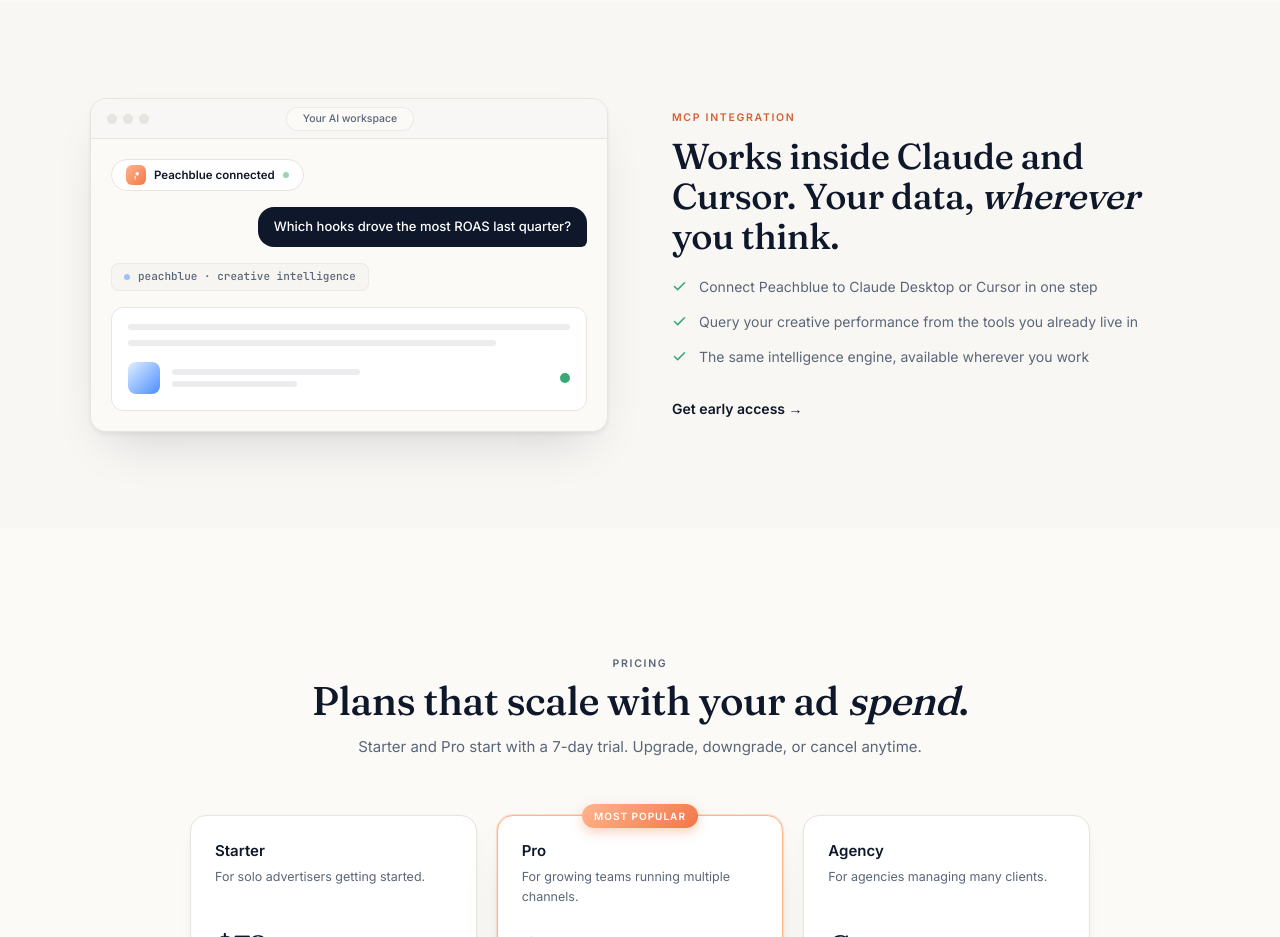
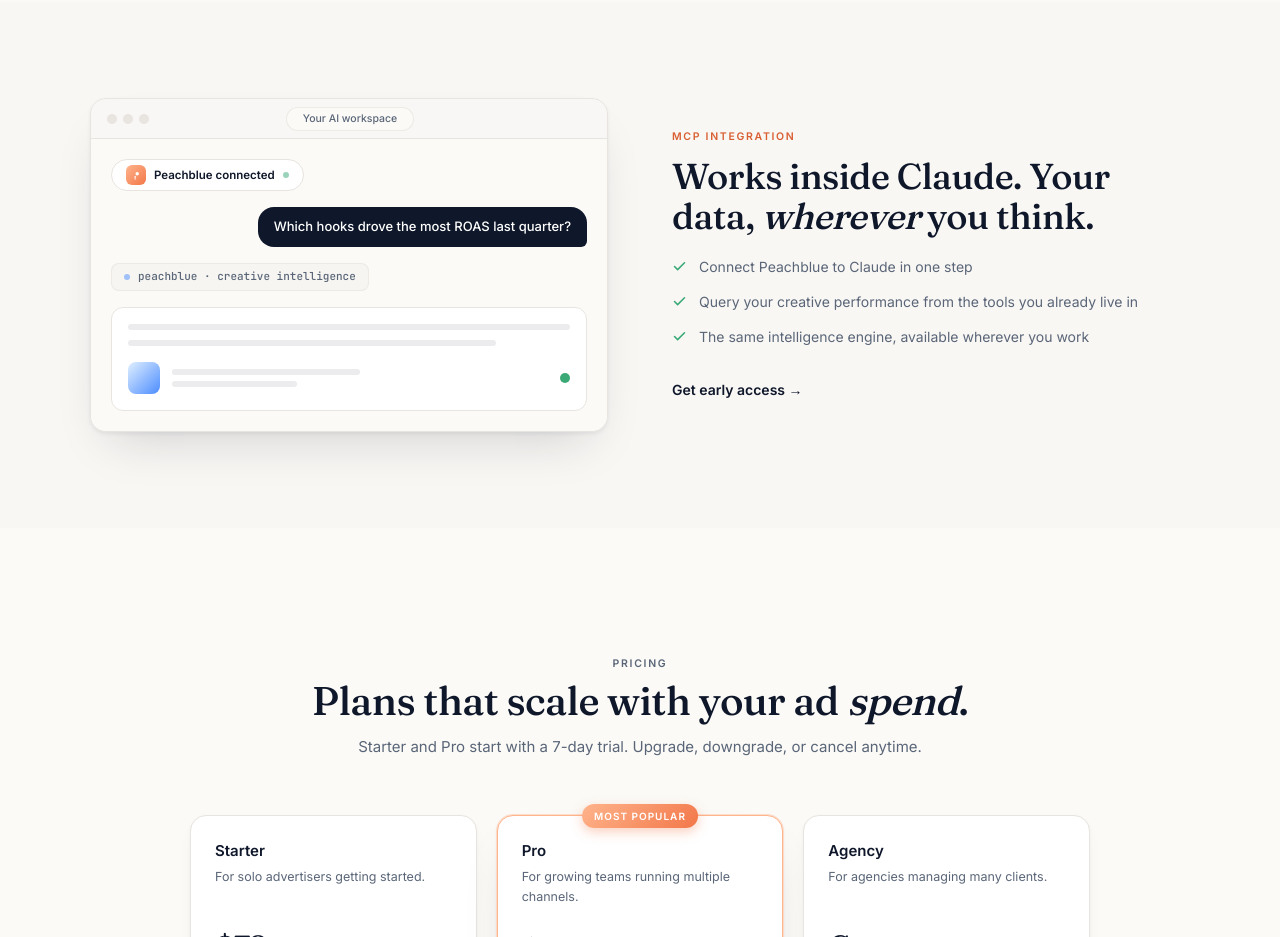
Before and after one commit to peachbluetech/website, a Next.js app: page / in a window 1280 px wide. Shown: the part 4720-5657 px from the top of the page. Built offline with nearby package versions, Linux system fonts and the light colour scheme; no server answers.

Commit message:
MCP copy: focus on Claude, drop Cursor mentions
Homepage, pricing bullets and compare table, docs manifest, MCP draft
pages, MagicBrief post, and truth layer all name Claude only (Claude
Desktop + Claude Code in docs); 'any MCP client' carries the generality.
Rule recorded in truth/product.md.

```diff
--- a/app/page.tsx
+++ b/app/page.tsx
@@ -235,9 +235,9 @@ export default function Home() {
         reverse
         tinted
         eyebrow="MCP integration"
-        title={<>Works inside Claude and Cursor. Your data, <span className="italic">wherever</span> you think.</>}
+        title={<>Works inside Claude. Your data, <span className="italic">wherever</span> you think.</>}
         bullets={[
-          "Connect Peachblue to Claude Desktop or Cursor in one step",
+          "Connect Peachblue to Claude in one step",
           "Query your creative performance from the tools you already live in",
           "The same intelligence engine, available wherever you work",
         ]}
--- a/app/pricing/pricing-client.tsx
+++ b/app/pricing/pricing-client.tsx
@@ -48,7 +48,7 @@ const PLANS: Plan[] = [
       "Creative intelligence patterns",
       "Brand Intel (Reddit monitoring)",
       "Full history",
-      "MCP/API access (Claude Desktop, Cursor)",
+      "MCP/API access (your data in Claude)",
       "1,500 credits/mo",
       "3,000 agent messages/mo",
     ],
@@ -137,7 +137,7 @@ const COMPARE: CompareGroup[] = [
     title: "Agent + integrations",
     rows: [
       { label: "Agent Peach messages", values: ["500/mo", "3,000/mo", "Unlimited", "Unlimited", "Unlimited"] },
-      { label: "MCP/API access (Claude Desktop, Cursor)", values: [false, true, true, true, true] },
+      { label: "MCP/API access (your data in Claude)", values: [false, true, true, true, true] },
       { label: "Daily performance digest", values: [true, true, true, true, true] },
     ],
   },
--- a/content/blog/posts/magicbrief-alternatives.mdx
+++ b/content/blog/posts/magicbrief-alternatives.mdx
@@ -63,7 +63,7 @@ Scoring your ads is the floor, not the product. The Intelligence layer finds the
 
 Then three things no other tool on this list does:
 
-- **Your ad data inside Claude.** Agent Peach answers questions about your accounts in plain language, and Peachblue's MCP server puts the same tools into Claude and Cursor, so your own cross-platform performance data, Amazon DSP included, works inside the AI you already use. Foreplay's MCP serves their inspiration library; ours serves your numbers.
+- **Your ad data inside Claude.** Agent Peach answers questions about your accounts in plain language, and Peachblue's MCP server puts the same tools into Claude, so your own cross-platform performance data, Amazon DSP included, works inside the AI you already use. Foreplay's MCP serves their inspiration library; ours serves your numbers.
 - **Brand Intel.** Peachblue monitors Reddit for what people say about your brand, your competitors, and the topics you care about, reads the sentiment, and turns it into an editorial brief you can pull creative angles from. Nobody else in creative analytics touches this.
 - **Real agency infrastructure.** The Agency tier at $1,499 runs multi-client workspaces with a client switcher, per-client reporting with agency margin applied, and [DSP and CTV flight pacing](/blog/amazon-dsp-pacing-guide) across your whole roster. Motion, Atria, and Foreplay sell agency pricing tiers; none of them have per-client DSP reporting with margin handling, at any price.
 
--- a/content/blog/truth/product.md
+++ b/content/blog/truth/product.md
@@ -52,7 +52,9 @@ Snapchat, AppLovin, Performance Max. Do not imply otherwise.
   per-client reports, intelligence, and brand intel
 - MCP server (LIVE, Pro plan and up): all 17 agent tools exposed over the
   Model Context Protocol, so your own performance data is queryable from
-  Claude Desktop, Claude Code, Cursor, and any MCP client. Full OAuth
+  Claude Desktop, Claude Code, and any MCP client. Marketing focus (per
+  Nick, 2026-08-13): name Claude only; do not name Cursor or other
+  clients in copy. Full OAuth
   sign-in flow; Streamable HTTP and SSE transports; inline creative cards
   render inside Claude/ChatGPT responses (MCP Apps). CAVEAT (2026-08-13):
   the Settings > MCP tab is currently hidden in the app nav, so users
--- a/content/blog/truth/voice.md
+++ b/content/blog/truth/voice.md
@@ -61,7 +61,7 @@ draft.
   stack, not just creative scoring (added 2026-08-13): (1) 31-dimension AI
   analysis with written analysis + copy suggestions, (2) Intelligence
   patterns and archetypes ("what to make next from your own data"),
-  (3) Agent Peach + MCP into Claude/Cursor (own performance data incl.
+  (3) Agent Peach + MCP into Claude (own performance data incl.
   DSP; contrast with Foreplay's inspiration-library MCP), (4) Brand Intel
   Reddit monitoring (brand, competitors, topics; category-of-one),
   (5) agency infrastructure (multi-client workspaces, margin-aware client
```
Also changed, not shown: 2 other files (tests, documents, lock files or other folders).
